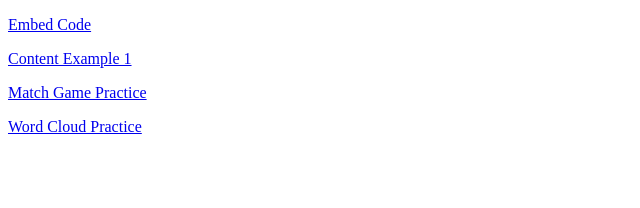
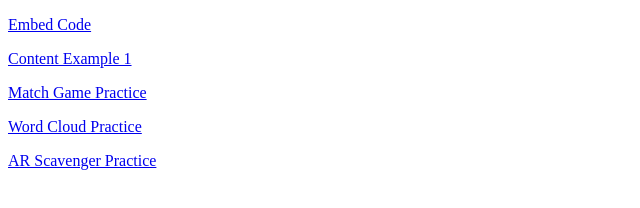
Before and after one commit to tabaldry/h5p-storage, a plain HTML site: page index.html in a window 1280 px wide. Shown: the whole page, without its empty margins (0-640 px from the left). Drawn offline with Linux system fonts and the light colour scheme.

Commit message:
Update index.html

```diff
--- a/index.html
+++ b/index.html
@@ -5,7 +5,7 @@
 	<p><a href="/h5p-storage/h5p-standalone-1.3.x/demo/content-example-1.html">Content Example 1</a></p>
 	<p><a href="/h5p-storage/h5p-standalone-1.3.x/demo/match-game-practice.html">Match Game Practice</a></p>
 	<p><a href="/h5p-storage/h5p-standalone-1.3.x/demo/test-word-cloud.html">Word Cloud Practice</a></p>
-
+	<p><a href="/h5p-storage/h5p-standalone-1.3.x/demo/test-ar.html">AR Scavenger Practice</a></p>
 
 
 
```
